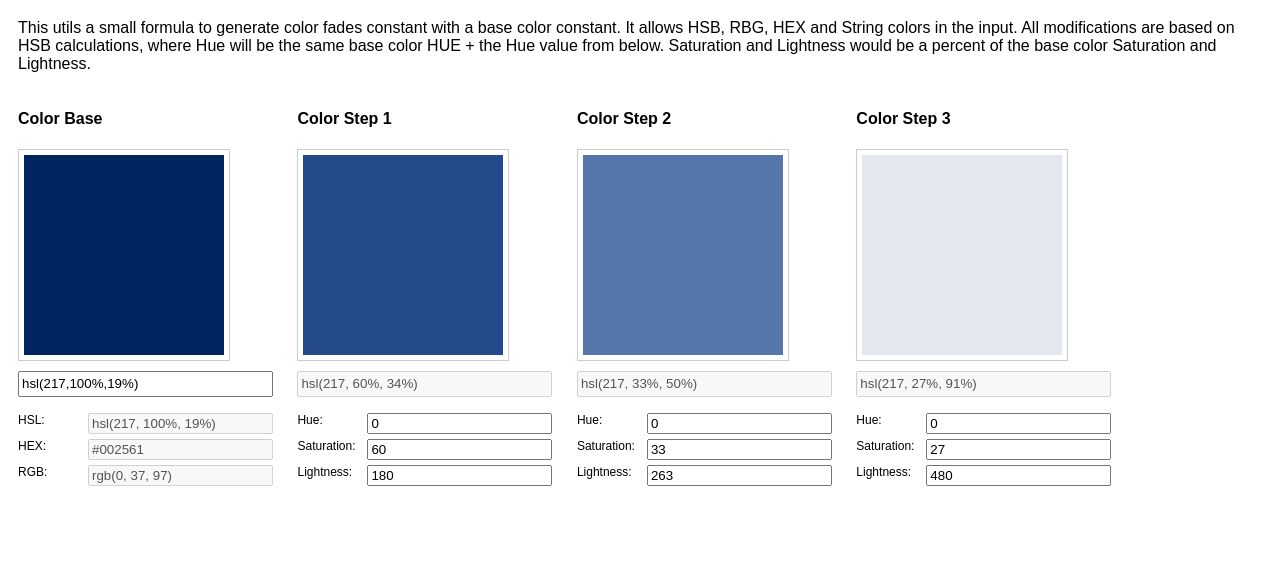
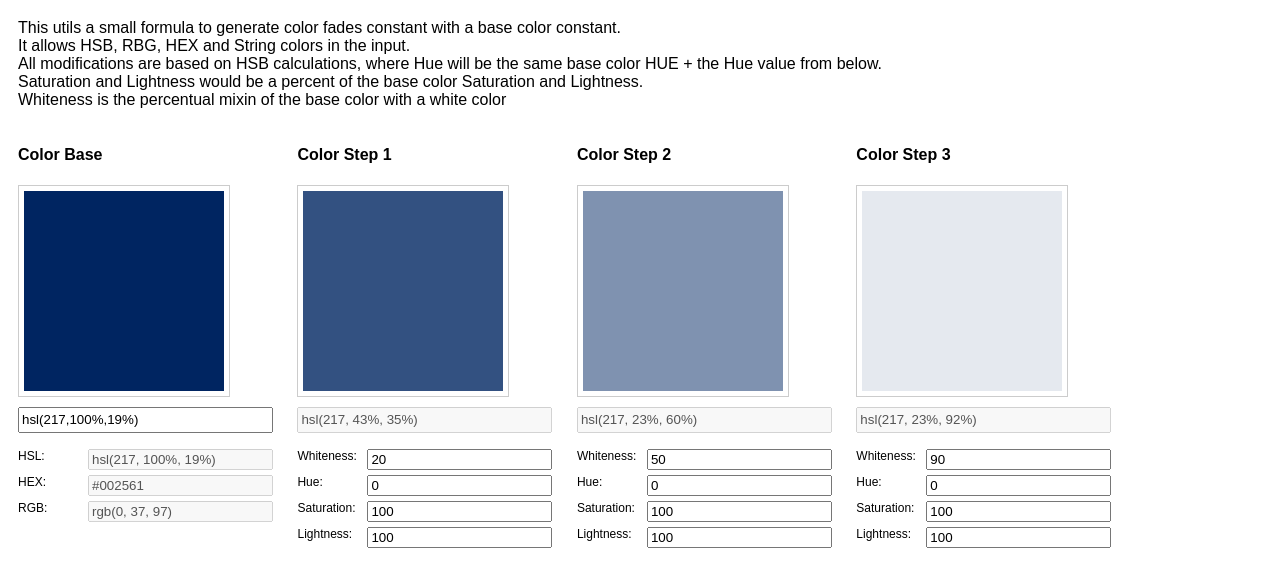
Before and after one commit to jicninja/ColorGenerator, a website with bundled scripts: page index.html in a window 1280 px wide. Shown: the part 71-658 px from the top of the page. Built offline with nearby package versions, Linux system fonts and the light colour scheme.

Commit message:
update formula

```diff
--- a/app.js
+++ b/app.js
@@ -14,6 +14,8 @@ const ColorSuperset = (id)  => {
     const hsl = document.getElementById(`${id}HSL`);
     const hex = document.getElementById(`${id}HEX`);
 
+    const whiteness = document.getElementById(`${id}Whiteness`);
+
     return {
         input,
         render,
@@ -24,18 +26,19 @@ const ColorSuperset = (id)  => {
         rgb,
         hsl,
         hex,
+        whiteness,
     };
 };
 
 const calculateStep = (step, baseColor) => {
     const stepElement = ColorSuperset(step);
-    const { hue, saturation, lightness, render, text } = stepElement;
+    const { hue, saturation, lightness, render, text, whiteness } = stepElement;
     let color = ColorHelper(baseColor);
     const HSL = color.hsl().round();
     HSL.color[0] = HSL.color[0] + Number(hue.value);
     HSL.color[1] = HSL.color[1] * Number(saturation.value / 100);
     HSL.color[2] = HSL.color[2] * Number(lightness.value / 100);
-    color = HSL;
+    color = HSL.mix(ColorHelper('white'), whiteness.value / 100);
     text.value = color.hsl().round();
     render.style = `background-color: ${color.hsl()}`;
     return { ...stepElement, color };
@@ -76,10 +79,13 @@ function init () {
     const initColor = createListenerCallback(baseColorElements, true);
     steps.map((stepColor) => {
         const steps = calculateStep(stepColor, initColor);
-        const { hue, saturation, lightness } = steps;
+        const { hue, saturation, lightness, whiteness } = steps;
+        whiteness.addEventListener('change', () => {
+            const baseColor = baseColorElements.text.value;
+            calculateStep(stepColor, baseColor);
+        });
         hue.addEventListener('change', () => {
             const baseColor = baseColorElements.text.value;
-            console.log('baseColor',baseColor);
             calculateStep(stepColor, baseColor);
         });
         saturation.addEventListener('change', () => {
--- a/index.html
+++ b/index.html
@@ -21,12 +21,12 @@
         <main>
             <h1>Color constant generator</h1>
 
-            <p>This utils a small formula to generate color fades constant with a base color constant.
-                    It allows HSB, RBG, HEX and String colors in the input.
-
-                    All modifications are based on HSB calculations, where Hue will be the same base color HUE + the Hue value from below.
-
-                    Saturation and Lightness would be a percent of the base color Saturation and Lightness.
+            <p>
+                <div>This utils a small formula to generate color fades constant with a base color constant.</div>
+                <div>It allows HSB, RBG, HEX and String colors in the input.</div>
+                <div>All modifications are based on HSB calculations, where Hue will be the same base color HUE + the Hue value from below.</div>
+                <div>Saturation and Lightness would be a percent of the base color Saturation and Lightness.</div>
+                <div>Whiteness is the percentual mixin of the base color with a white color</div>
             </p>
 
             <div class="color-wrapper">
@@ -53,9 +53,10 @@
                     </div>
                     <input disabled class="input-color" id="stepColor1Text" type="text">
                     <ul>
+                        <li><span class="factor-label">Whiteness:</span> <input id="stepColor1Whiteness" value="20"/></li>
                         <li><span class="factor-label">Hue:</span> <input id="stepColor1Hue" value="0"/></li>
-                        <li><span class="factor-label">Saturation:</span> <input id="stepColor1Saturation" value="60"/></li>
-                        <li><span class="factor-label">Lightness:</span> <input id="stepColor1Lightness" value="180"/></li>
+                        <li><span class="factor-label">Saturation:</span> <input id="stepColor1Saturation" value="100"/></li>
+                        <li><span class="factor-label">Lightness:</span> <input id="stepColor1Lightness" value="100"/></li>
                     </ul>
                 </label>
             </div>
@@ -68,9 +69,10 @@
                         </div>
                         <input disabled class="input-color" id="stepColor2Text" type="text">
                         <ul>
+                                <li><span class="factor-label">Whiteness:</span> <input id="stepColor2Whiteness" value="50"/></li>
                             <li><span class="factor-label">Hue:</span> <input id="stepColor2Hue" value="0"/></li>
-                            <li><span class="factor-label">Saturation:</span> <input id="stepColor2Saturation" value="33"/></li>
-                            <li><span class="factor-label">Lightness:</span> <input id="stepColor2Lightness" value="263"/></li>
+                            <li><span class="factor-label">Saturation:</span> <input id="stepColor2Saturation" value="100"/></li>
+                            <li><span class="factor-label">Lightness:</span> <input id="stepColor2Lightness" value="100"/></li>
                         </ul>
                     </label>
                 </div>
@@ -83,9 +85,10 @@
                             </div>
                             <input disabled disabled class="input-color" id="stepColor3Text" type="text">
                             <ul>
+                                <li><span class="factor-label">Whiteness:</span> <input id="stepColor3Whiteness" value="90"/></li>
                                 <li><span class="factor-label">Hue:</span> <input id="stepColor3Hue" value="0"/></li>
-                                <li><span class="factor-label">Saturation:</span> <input id="stepColor3Saturation" value="27"/></li>
-                                <li><span class="factor-label">Lightness:</span> <input id="stepColor3Lightness" value="480"/></li>
+                                <li><span class="factor-label">Saturation:</span> <input id="stepColor3Saturation" value="100"/></li>
+                                <li><span class="factor-label">Lightness:</span> <input id="stepColor3Lightness" value="100"/></li>
                             </ul>
                         </label>
                     </div>
```
